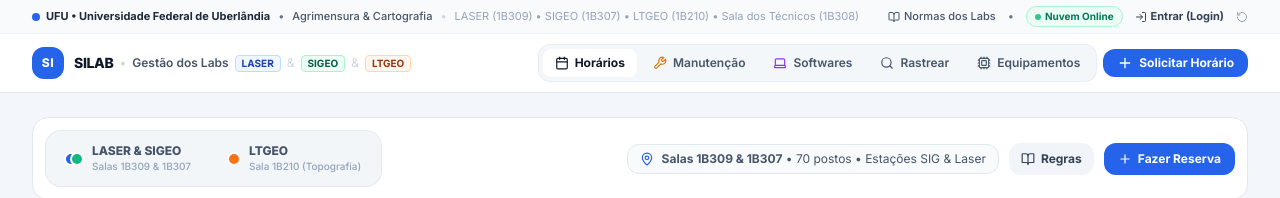
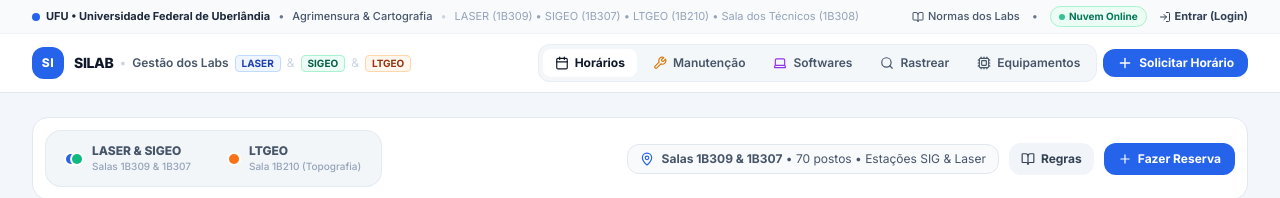
Before and after one commit to Leonardo-781/Gest-o-dos-Laborat-rios-LASER-SIGEO, a React (Vite) app: page / in a window 1280 px wide. Shown: the top 198 px of the page. Built offline with nearby package versions, Linux system fonts and the light colour scheme; no server answers; the database is empty.

Commit message:
fix(navbar): remover botao e confirmacao de restauracao de grade padrao

```diff
--- a/src/components/Navbar.tsx
+++ b/src/components/Navbar.tsx
@@ -7,7 +7,6 @@ import {
   Cpu,
   BarChart2,
   BookOpen,
-  RotateCcw,
   FileUp,
   FileSpreadsheet,
   LogIn,
@@ -36,7 +35,6 @@ export const Navbar: React.FC<NavbarProps> = ({ activeTab, setActiveTab }) => {
     setIsBookingOpen,
     setIsRulesOpen,
     firebaseConfig,
-    resetToDemoData,
     emails,
     unreadEmailsCount,
     setIsEmailModalOpen
@@ -156,16 +154,6 @@ export const Navbar: React.FC<NavbarProps> = ({ activeTab, setActiveTab }) => {
                 <span>Entrar (Login)</span>
               </button>
             )}
-
-            <button
-              onClick={() => {
-                if (confirm('Deseja restaurar as aulas para a grade oficial padrão das fotos?')) resetToDemoData();
-              }}
-              className="text-slate-400 hover:text-slate-600 transition cursor-pointer"
-              title="Restaurar grade padrão"
-            >
-              <RotateCcw className="w-3 h-3" />
-            </button>
           </div>
         </div>
       </div>
```
